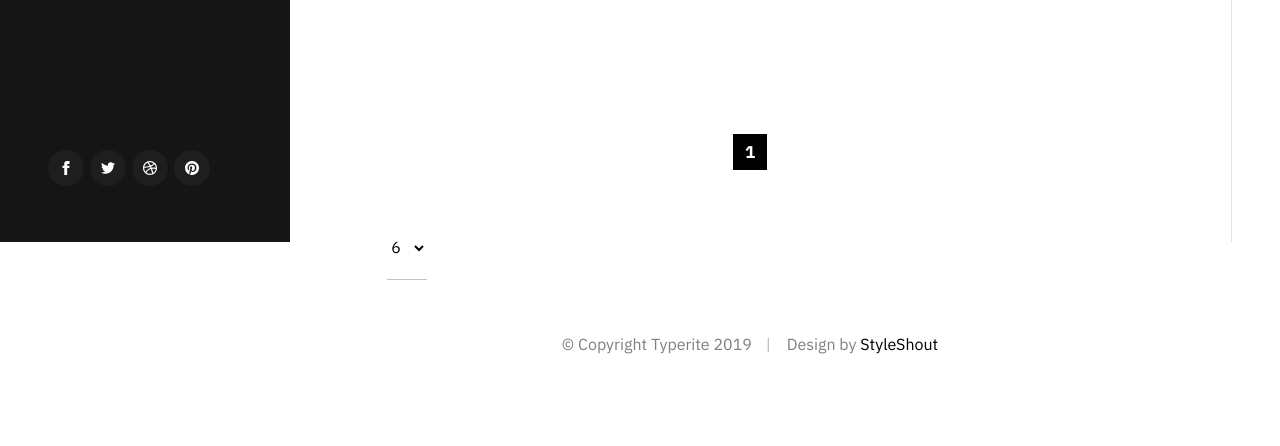
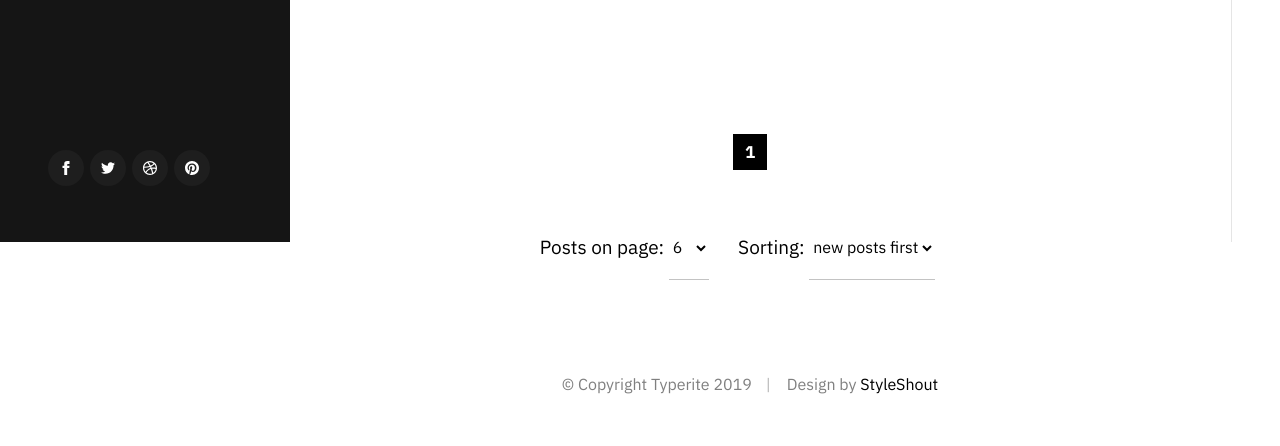
Before and after one commit to Olrand-dev/blog, a Django app: template blog/templates/base/entries-list.html in a window 1280 px wide. Shown: the part 558-1004 px from the top of the page. Before the commit the page ends 912 px from the top, so only its background shows below. Run offline with Django 3.2, Linux system fonts and the light colour scheme; the template is opened without the code that fills it: most values are stand-ins (such as "Sample title", 1, 10 or a date in 2020); grey boxes marked "Sample" are stand-in pictures.

Commit message:
posts per page, posts sorting

```diff
--- a/blog/apps/base/urls.py
+++ b/blog/apps/base/urls.py
@@ -18,8 +18,10 @@ urlpatterns = [
     path('articles/search/', views.show_search_list, name='search'),
 
 
+    path('write-s-data', views.write_session_data, name="write-session-data"),
     path('get-user-data', views.get_user_data, name='get-user-data'),
     path('get-entries-list', views.get_entries_list, name='get-entries-list'),
+    path('get-entry-list-options', views.get_entry_list_options, name='get-entry-list-options'),
     path('add-comment', views.add_comment, name='add-comment'),
 
 ] + static(settings.MEDIA_URL, document_root=settings.MEDIA_ROOT)
--- a/blog/static/base/css/override.css
+++ b/blog/static/base/css/override.css
@@ -35,6 +35,22 @@
 .page-header {
     margin-top: 0 !important;
     margin-bottom: 7rem !important;
+}
+
+select {
+    cursor: pointer;
+}
+
+.list-options {
+    text-align: center;
+    margin-bottom: 40px;
+}
+.list-options select {
+    margin-right: 25px;
+}
+.list-options .per-page-select,
+.list-options .sort-type-select {
+    display: inline;
 }
 
 .related__link img {
--- a/blog/static/base/js/utils.js
+++ b/blog/static/base/js/utils.js
@@ -24,6 +24,18 @@ $(document).ready(function () {
             fadeDuration: 200
         });
         return false;
+    });
+
+
+    //smooth scroll to anchor
+    document.querySelectorAll('a[href^="#"]').forEach(anchor => {
+        anchor.addEventListener('click', function (e) {
+            e.preventDefault();
+
+            document.querySelector(this.getAttribute('href')).scrollIntoView({
+                behavior: 'smooth'
+            });
+        });
     });
 
 
@@ -90,6 +102,20 @@ function serverErrorToast(msg, duration = 15000) {
 }
 
 
+let refreshPageTimer = null;
+function refreshPage(timer = 0, fromCache = true) {
+
+    if (!!refreshPageTimer) clearTimeout(refreshPageTimer);
+
+    if (timer > 0) {
+        refreshPageTimer = setTimeout(() => {
+            document.location.reload(!fromCache);
+        }, timer);
+    } else {
+        document.location.reload(!fromCache);
+    }
+}
+
 function hop(obj, prop) {
     if (!isObject(obj)) return false;
     return obj.hasOwnProperty(prop);
--- a/blog/templates/base/entries-list.html
+++ b/blog/templates/base/entries-list.html
@@ -6,6 +6,8 @@
 {% block content %}
 
 <div id="entries-list" class="s-content">
+
+    {% csrf_token %}
 
     {% if list_type == 'cat' %}
         <h3 class="page-header">Entries list by category: <span class="muted">"{{ cat_name }}"</span></h3>
@@ -109,7 +111,7 @@
                 <ul>
                     {% if page_obj.has_previous %}
                         <li>
-                            <a class="pgn__prev" href="?page={{ page_obj.previous_page_number }}">Prev</a>
+                            <a class="pgn__prev" href="?page={{ page_obj.previous_page_number }}&per_page={{ per_page }}">Prev</a>
                         </li>
                     {% endif %}
 
@@ -117,13 +119,13 @@
                         {% if page_obj.number == num %}
                             <li><span class="pgn__num current">{{ num }}</span></li>
                         {% elif num > page_obj.number|add:'-3' and num < page_obj.number|add:'3' %}
-                            <li><a class="pgn__num" href="?page={{ num }}">{{ num }}</a></li>
+                            <li><a class="pgn__num" href="?page={{ num }}&per_page={{ per_page }}">{{ num }}</a></li>
                         {% endif %}
                     {% endfor %}
 
                     {% if page_obj.has_next %}
                         <li>
-                            <a class="pgn__next" href="{% url 'base:' entry.pub_date.year entry.pub_date.month %}?page={{ page_obj.next_page_number }}">Next</a>
+                            <a class="pgn__next" href="?page={{ page_obj.next_page_number }}&per_page={{ per_page }}">Next</a>
                         </li>
                     {% endif %}
                 </ul>
@@ -131,12 +133,22 @@
         </div>
 
         <div class="column large-full">
-            <div class="per-page-select">
-                <select v-model="perPage" @change="onPerPageChanged">
+            <div class="list-options">
+
+                <span>Posts on page:</span>
+                <select v-model="perPage" @change="onPerPageChanged" class="per-page-select">
+                    <option value=3>3</option>
                     <option value=6>6</option>
                     <option value=12>12</option>
                     <option value=24>24</option>
                 </select>
+
+                <span>Sorting:</span>
+                <select v-model="sortType" @change="onSortTypeChanged" class="sort-type-select">
+                    <option value="pub_date_desc">new posts first</option>
+                    <option value="pub_date_asc">old posts first</option>
+                </select>
+
             </div>
         </div>
 
@@ -155,7 +167,26 @@
         data() {
             return {
                 perPage: 6,
+                sortType: 'pub_date_desc',
             }
+        },
+
+        mixins: [CsrfToken],
+
+        created() {
+            $.ajax({
+                url: '/get-entry-list-options',
+                type: 'GET',
+                dataType: 'json',
+                data: {},
+                success: function (response) {
+                    let data = response.data;
+
+                    this.perPage = data.per_page;
+                    this.sortType = data.sort_type;
+
+                }.bind(this)
+            });
         },
 
         methods: {
@@ -169,12 +200,16 @@
                         data: JSON.stringify([
                             {key: 'per_page', value: e.target.value},
                         ]),
+                        csrfmiddlewaretoken: this.csrfToken,
                     },
                     success: function (response) {
 
-                    }.bind(this)
+                        refreshPage();
+                    }
                 });
-            }
+            },
+
+            onSortTypeChanged(e) {}
         },
 
     });
```
Also changed, not shown: blog/apps/base/views.py (+24 -2 lines), blog/const.py (+6 -1 lines), blog/templates/base/entry-page.html (+5 -6 lines).
